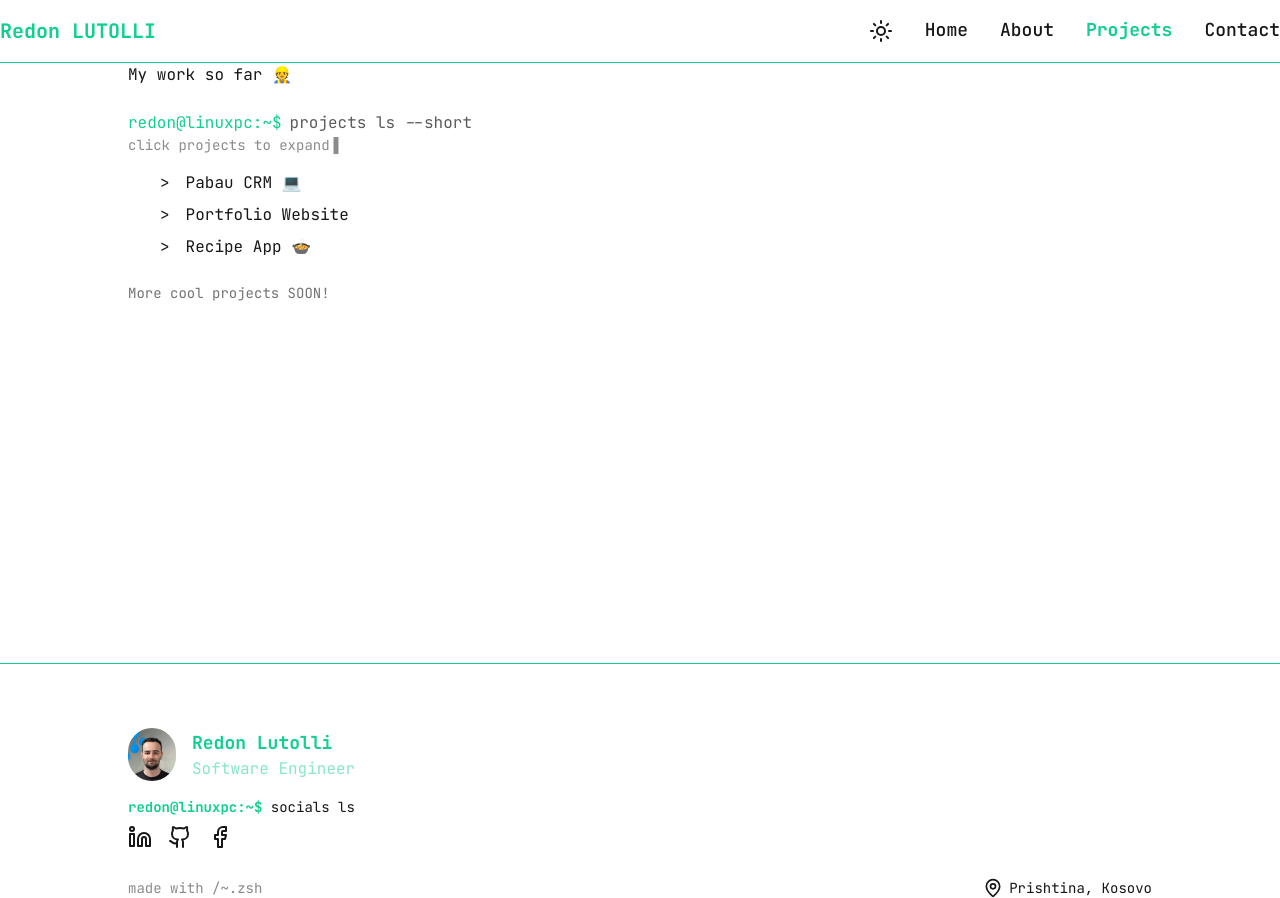
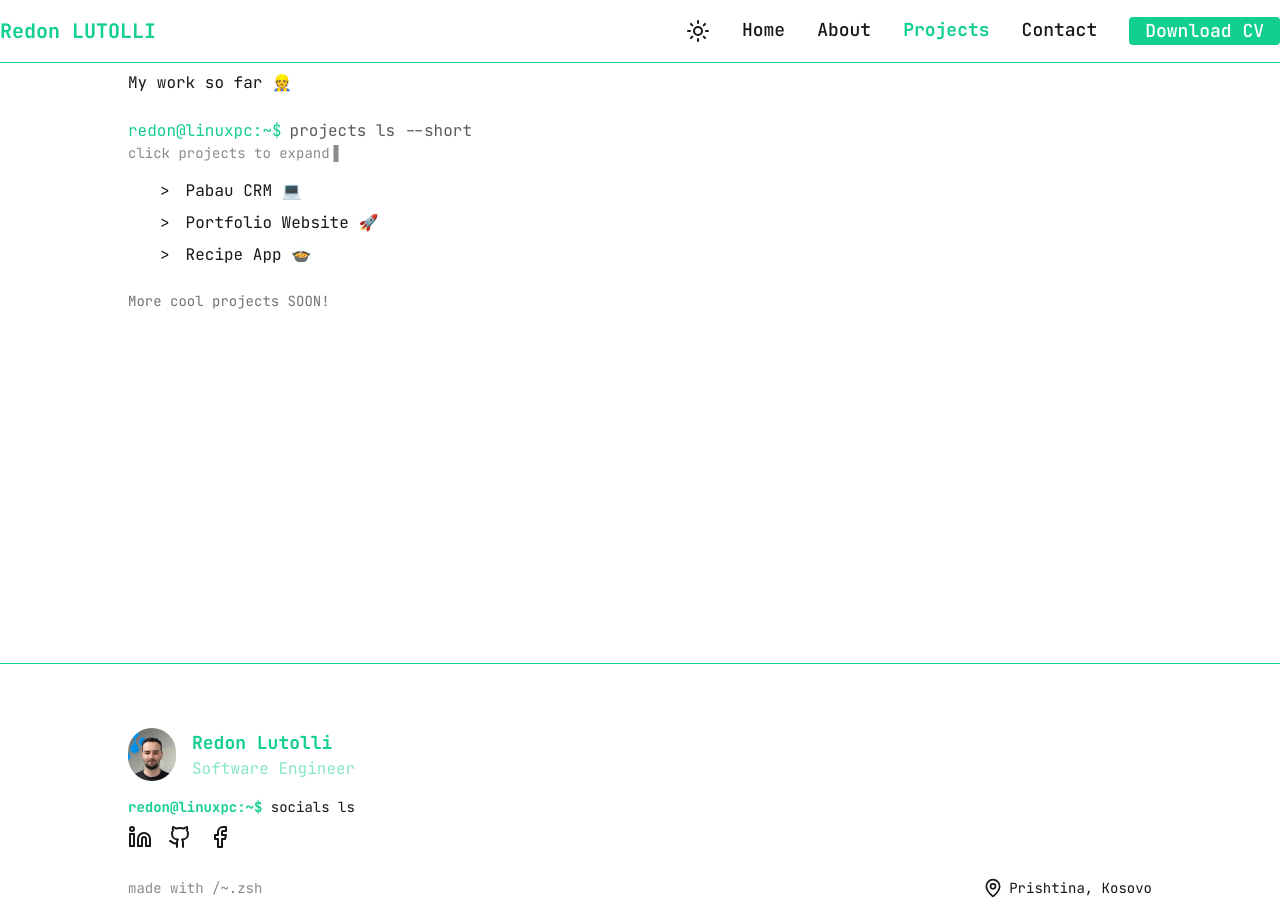
Before and after one commit to redon99/redon-portfolio, a Next.js app: page /projects in a window 1280 px wide. Built offline with nearby package versions, Linux system fonts and the light colour scheme.

Commit message:
fix(header): add download cv button on the header

```diff
--- a/app/Header.tsx
+++ b/app/Header.tsx
@@ -37,7 +37,7 @@ export const Header = () => {
               <li key={item.name}>
                 <Link
                   href={item.href}
-                  className={`cursor-pointer group link-transition inline-block relative ${
+                  className={`cursor-pointer group link-transition inline-block relative focus-ring ${
                     isActive ? 'text-primary font-bold' : 'hover:text-primary'
                   }`}
                 >
@@ -47,6 +47,13 @@ export const Header = () => {
               </li>
             )
           })}
+          <Link
+            href='/redonCV-2025.pdf'
+            className='bg-primary text-background px-4 rounded-md hover:scale-105 link-transition focus-ring ring-offset-2'
+            download='Redon_Lutolli_CV.pdf'
+          >
+            Download CV
+          </Link>
         </ul>
       </header>
     </div>
--- a/app/components/ParticlesBackground.tsx
+++ b/app/components/ParticlesBackground.tsx
@@ -34,7 +34,7 @@ export const ParticlesBackground = () => {
         events: {
           onHover: {
             enable: true,
-            mode: 'repulse',
+            mode: 'grab',
           },
           onClick: {
             enable: true,
@@ -44,7 +44,7 @@ export const ParticlesBackground = () => {
         },
         modes: {
           grab: {
-            distance: 200,
+            distance: 100,
             links: {
               opacity: 1,
             },
--- a/app/components/TerminalQuery.tsx
+++ b/app/components/TerminalQuery.tsx
@@ -16,7 +16,7 @@ export const TerminalQuery = ({ query, link }: P) => {
           after:absolute after:left-0 after:bottom-0 after:h-0.5
           after:w-0 after:bg-primary after:transition-all after:duration-300
           hover:after:w-full'
-          download='redonCV-2025.pdf'
+          download='Redon_Lutolli_CV.pdf'
         >
           {query}
         </Link>
--- a/app/projects/const.ts
+++ b/app/projects/const.ts
@@ -37,7 +37,7 @@ export const PROJECTS: Project[] = [
   },
   {
     id: 'portfolio',
-    name: 'Portfolio Website',
+    name: 'Portfolio Website 🚀',
     description:
       'Personal portfolio built with a terminal-inspired UI. (This one that you are looking at)',
     stack: ['Next.js', 'Tailwind', 'Framer Motion'],
--- a/app/projects/page.tsx
+++ b/app/projects/page.tsx
@@ -3,25 +3,43 @@ import { useState } from 'react'
 import { TerminalQuery } from '../components/TerminalQuery'
 import { PROJECTS } from './const'
 import { ProjectDetails } from '../components/ProjectDetails'
+import { motion } from 'motion/react'
+
+const containerVariants = {
+  hidden: {},
+  show: {
+    transition: {
+      staggerChildren: 0.2,
+    },
+  },
+}
+
+const itemsVariants = {
+  hidden: { opacity: 0, y: 10 },
+  show: { opacity: 1, y: 0, transition: { duration: 0.5 } },
+}
 
 function Index() {
   const [openProject, setOpenProject] = useState<string | null>(null)
-  console.log('openProject', openProject)
 
   return (
     <section className='max-w-5xl h-[600px] mx-auto overflow-y-auto'>
-      <h2 className='mb-6'>My work so far 👷</h2>
+      <motion.div variants={containerVariants} initial='hidden' animate='show'>
+        <h2 className='mb-6 mt-2'>My work so far 👷</h2>
+        <motion.div variants={itemsVariants}>
+          <TerminalQuery query='projects ls --short' />
+        </motion.div>
 
-      <TerminalQuery query='projects ls --short' />
-
+        <motion.div variants={itemsVariants}>
           <p className='text-sm opacity-50'>
             click projects to expand
             <span className='caret-blink ml-1'>▌</span>
           </p>
+        </motion.div>
 
         <ul className='ml-8 my-4 space-y-2'>
           {PROJECTS.map(project => (
-          <li key={project.id}>
+            <motion.li key={project.id} variants={itemsVariants}>
               <div
                 role='button'
                 tabIndex={0}
@@ -34,7 +52,9 @@ function Index() {
                 onKeyDown={e => {
                   if (e.key === 'Enter' || e.key === ' ') {
                     e.preventDefault()
-                  setOpenProject(openProject === project.id ? null : project.id)
+                    setOpenProject(
+                      openProject === project.id ? null : project.id
+                    )
                   }
                 }}
               >
@@ -48,15 +68,20 @@ function Index() {
                 {project.name}
               </div>
 
-            {openProject === project.id && <ProjectDetails project={project} />}
-          </li>
+              {openProject === project.id && (
+                <ProjectDetails project={project} />
+              )}
+            </motion.li>
           ))}
         </ul>
         {!openProject && (
+          <motion.div variants={itemsVariants}>
             <p className='sticky bottom-0 mt-4 py-2 text-sm opacity-60 bg-background'>
               More cool projects SOON!
             </p>
+          </motion.div>
         )}
+      </motion.div>
     </section>
   )
 }
```
Lines whose indentation alone changed are shown as unchanged.
